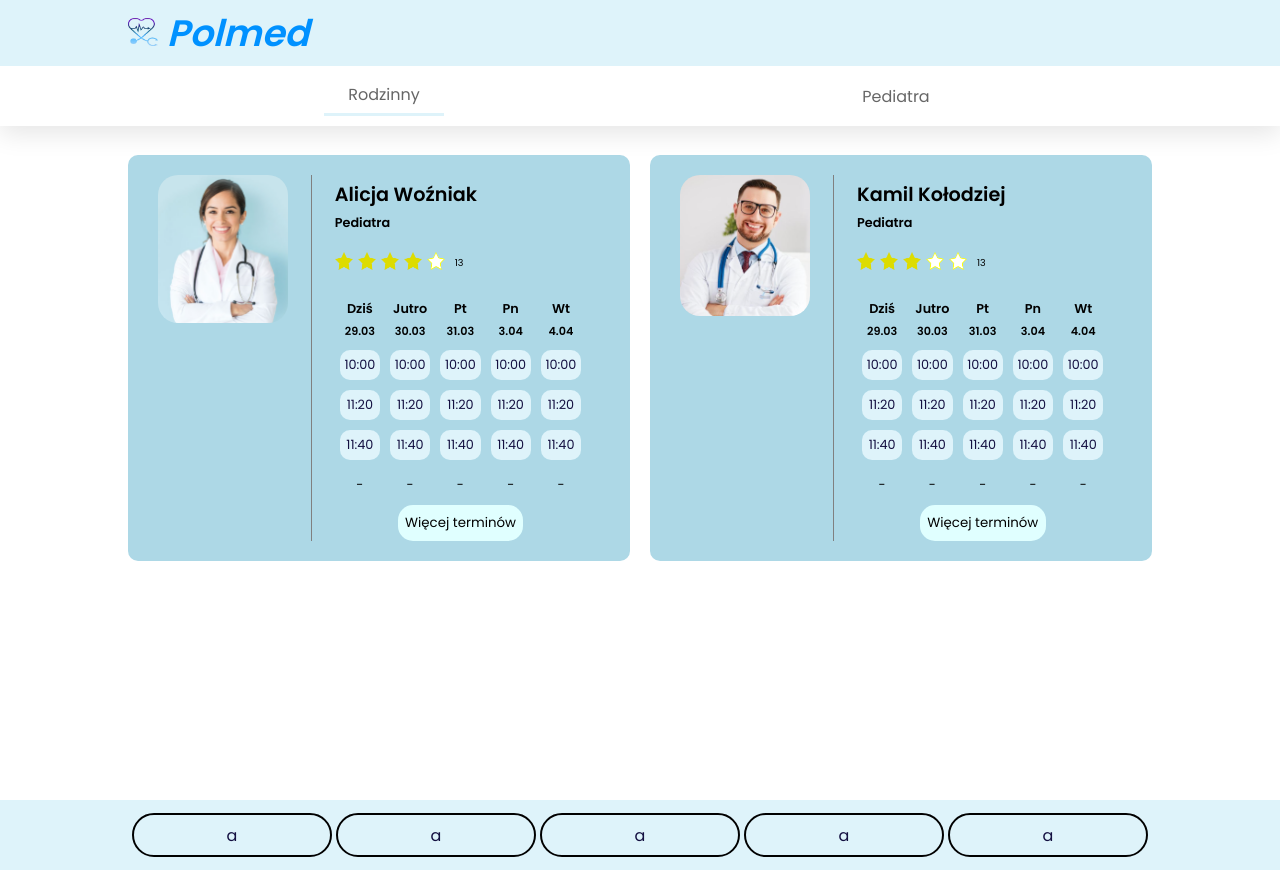
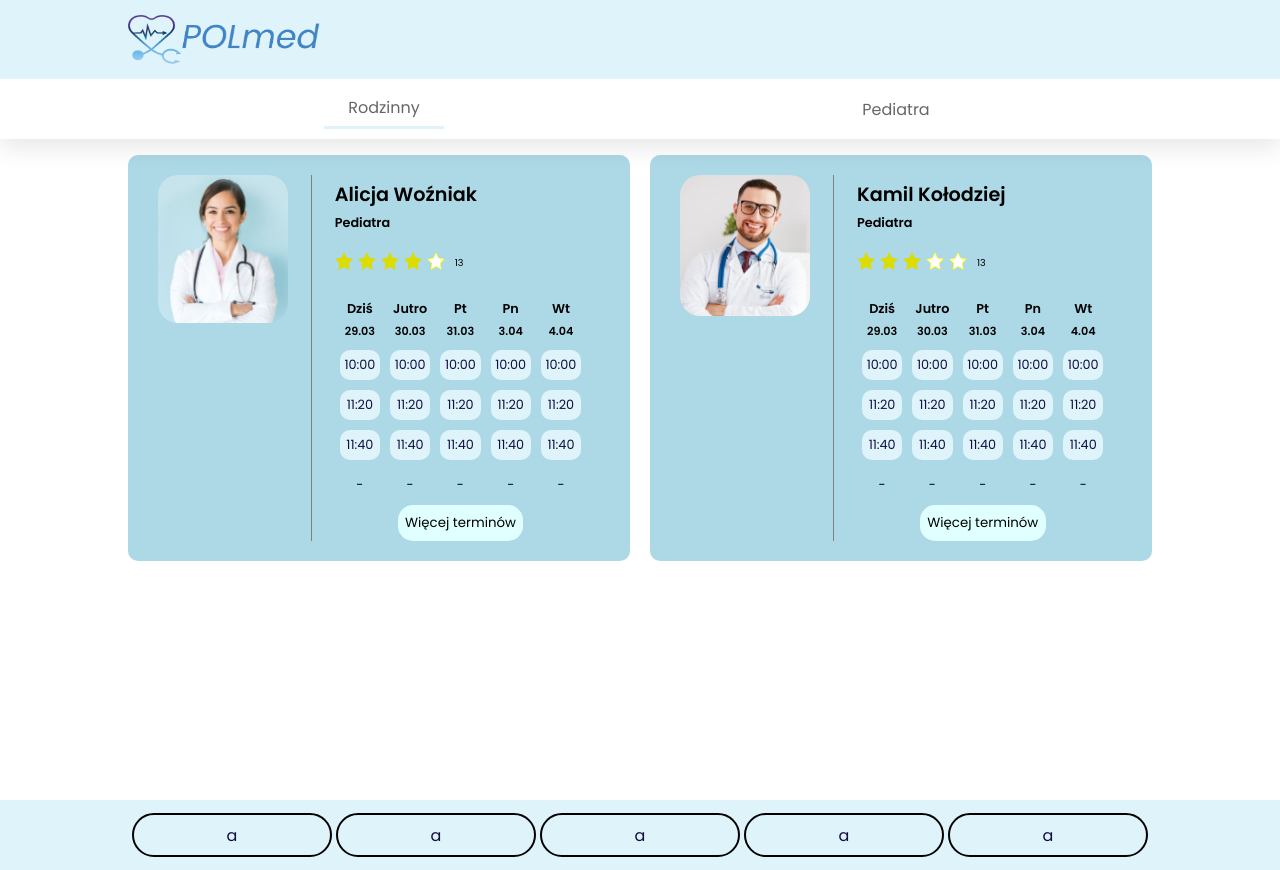
Before and after one commit to MaciejKubon/polmed_typescrip, a website with bundled scripts: page index.html in a window 1280 px wide. Built offline with nearby package versions, Linux system fonts and the light colour scheme.

Commit message:
changeLogo

```diff
--- a/css/main_style.css
+++ b/css/main_style.css
@@ -24,14 +24,9 @@ header {
   top: -8rem;
 }
 
-header a {
-  text-decoration: none;
-  color: #0091ff;
-  font-weight: bolder;
-  font-size: 2.3em;
-}
 header a img {
-  width: 30px;
+  margin-top: 10px;
+  width: 200px;
 }
 main {
   margin-top: 150px;
--- a/index.html
+++ b/index.html
@@ -15,8 +15,7 @@
       <div class="topBar">
         <div id="logo">
           <a href="#">
-            <img src="./img/logo.png" alt="PolMed" />
-            Polmed
+            <img src="./img/LOGO2.png" alt="PolMed" />
           </a>
         </div>
       </div>
```
Also changed, not shown: page/doctorPage.html (+1 -2 lines), img/LOGO2.png (added).
